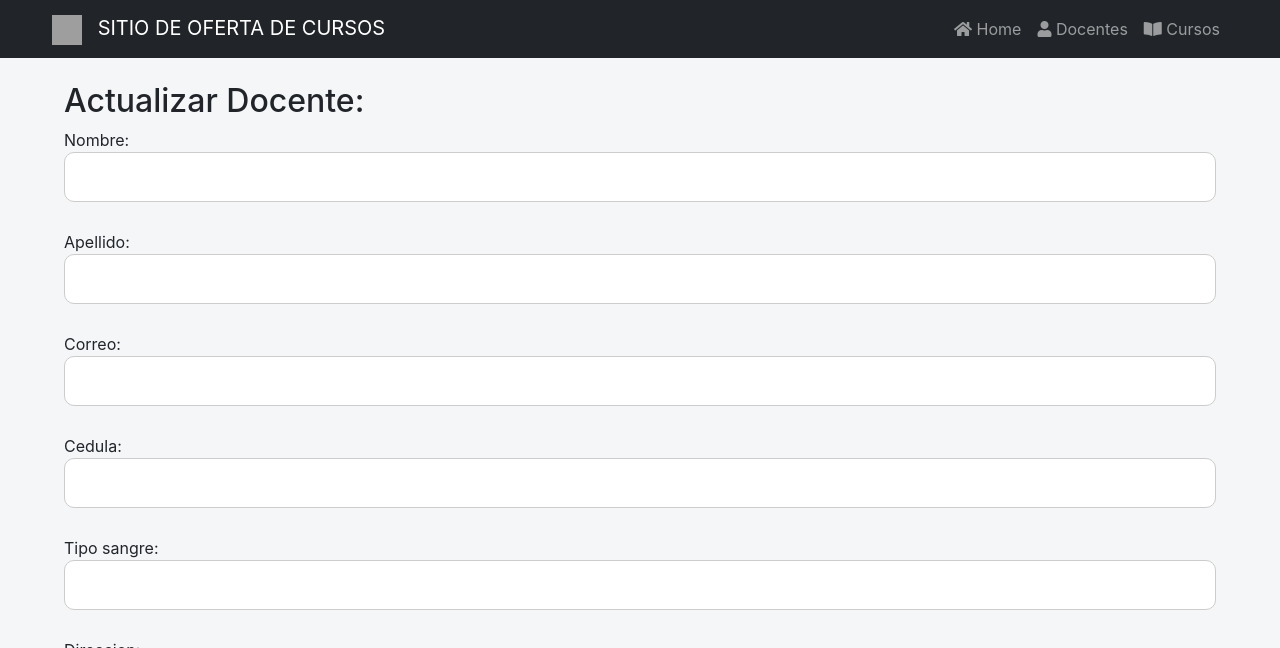
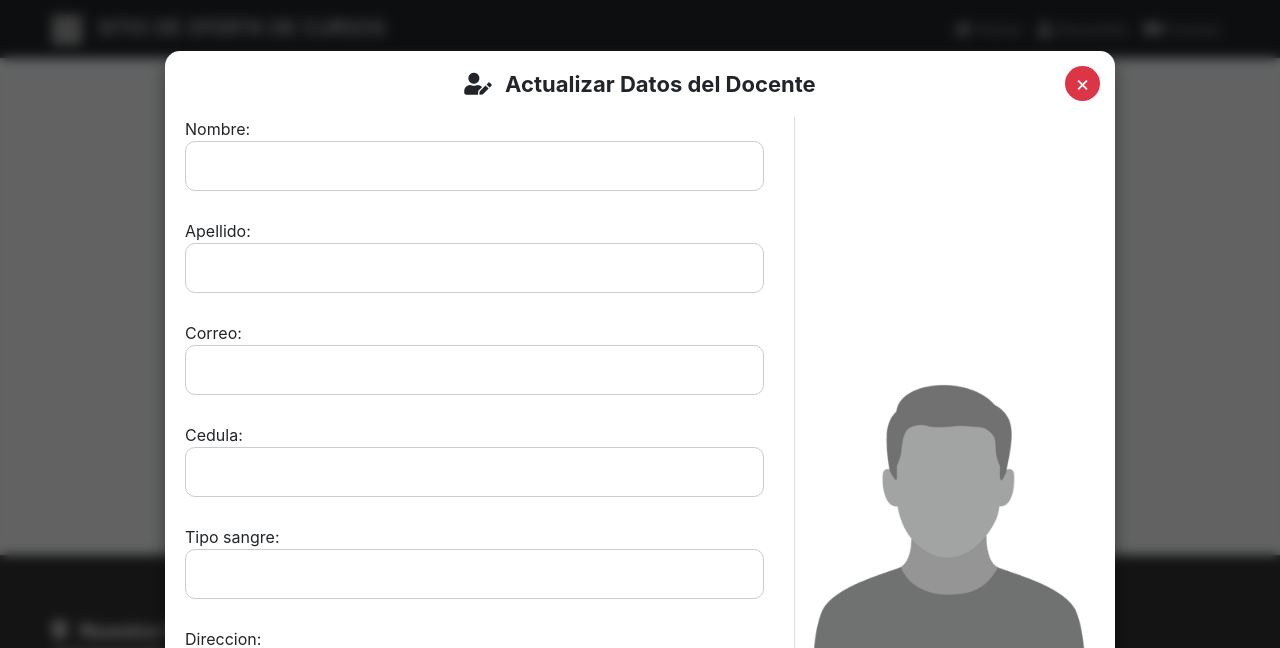
Before and after one commit to MichaelPaucar07/P25dw_app, a Django app: template core/apps/docentes/templates/actualizar_docente.html in a window 1280 px wide. Shown: the top 648 px of the page. Run offline with Django 5.2, Linux system fonts and the light colour scheme; the template is opened without the code that fills it: values that come from a table or form of the project are taken from there, others are empty; grey boxes are pictures that could not be loaded.

Commit message:
Enhance docente update form with custom modal and image preview functionality

```diff
--- a/core/apps/docentes/templates/actualizar_docente.html
+++ b/core/apps/docentes/templates/actualizar_docente.html
@@ -1,14 +1,50 @@
 {% extends 'base.html' %}
-
+{% load static %}
 {% block title %}Actualizar Docente{% endblock %}
 
 {% block content %}
-  <div class="container">
-    <h2>Actualizar Docente: {{ form.instance.nombre }} {{ form.instance.apellido }}</h2>
-    <form method="POST">
-      {% csrf_token %}
-      {{ form.as_p }}  <!-- Muestra el formulario -->
-      <button type="submit" class="btn btn-primary">Guardar Cambios</button>
-    </form>
+<div class="custom-modal-overlay">
+  <div class="custom-modal-window">
+    <button class="custom-close-btn" onclick="window.location.href='{% url 'docente:listar_docentes' %}'">&times;</button>
+    <h2 class="custom-modal-title">
+      <i class="fa fa-user-edit me-2"></i> Actualizar Datos del Docente
+    </h2>
+
+    <div class="custom-modal-content">
+      <!-- Columna izquierda -->
+      <div class="custom-form-column">
+        <form method="POST" enctype="multipart/form-data" id="customDocenteForm">
+          {% csrf_token %}
+          {{ form.as_p }}
+          <div class="text-center mt-3">
+            <button type="submit" class="custom-btn-save">
+              <i class="fa fa-save me-1"></i> Actualizar Docente
+            </button>
+          </div>
+        </form>
+      </div>
+
+      <!-- Columna derecha: imagen actual -->
+      <div class="custom-preview-column">
+        <div class="custom-image-preview-container">
+          <img id="customImagePreview"
+               src="{% if docente.imagen %}{{ docente.imagen.url }}{% else %}{% static 'images/placeholder.png' %}{% endif %}"
+               alt="Previsualización" />
+          <p class="preview-text">Imagen actual del docente</p>
+        </div>
+      </div>
+    </div>
   </div>
+</div>
+
+<script>
+document.getElementById('id_imagen').addEventListener('change', function(event) {
+  const [file] = event.target.files;
+  if (file) {
+    const preview = document.getElementById('customImagePreview');
+    preview.src = URL.createObjectURL(file);
+    preview.style.display = 'block';
+  }
+});
+</script>
 {% endblock %}
--- a/core/core/urls.py
+++ b/core/core/urls.py
@@ -25,7 +25,7 @@ urlpatterns = [
     path('', views.home, name='home'),
     path('docentes/', include('apps.docentes.urls')),
     path('materias/', include('apps.materias.urls'))
-]
+] + static(settings.MEDIA_URL, document_root=settings.MEDIA_ROOT)
 
 if settings.DEBUG:
     urlpatterns += static(settings.MEDIA_URL, document_root=settings.MEDIA_ROOT)
```
Also changed, not shown: core/apps/docentes/views.py (+4 -16 lines).
